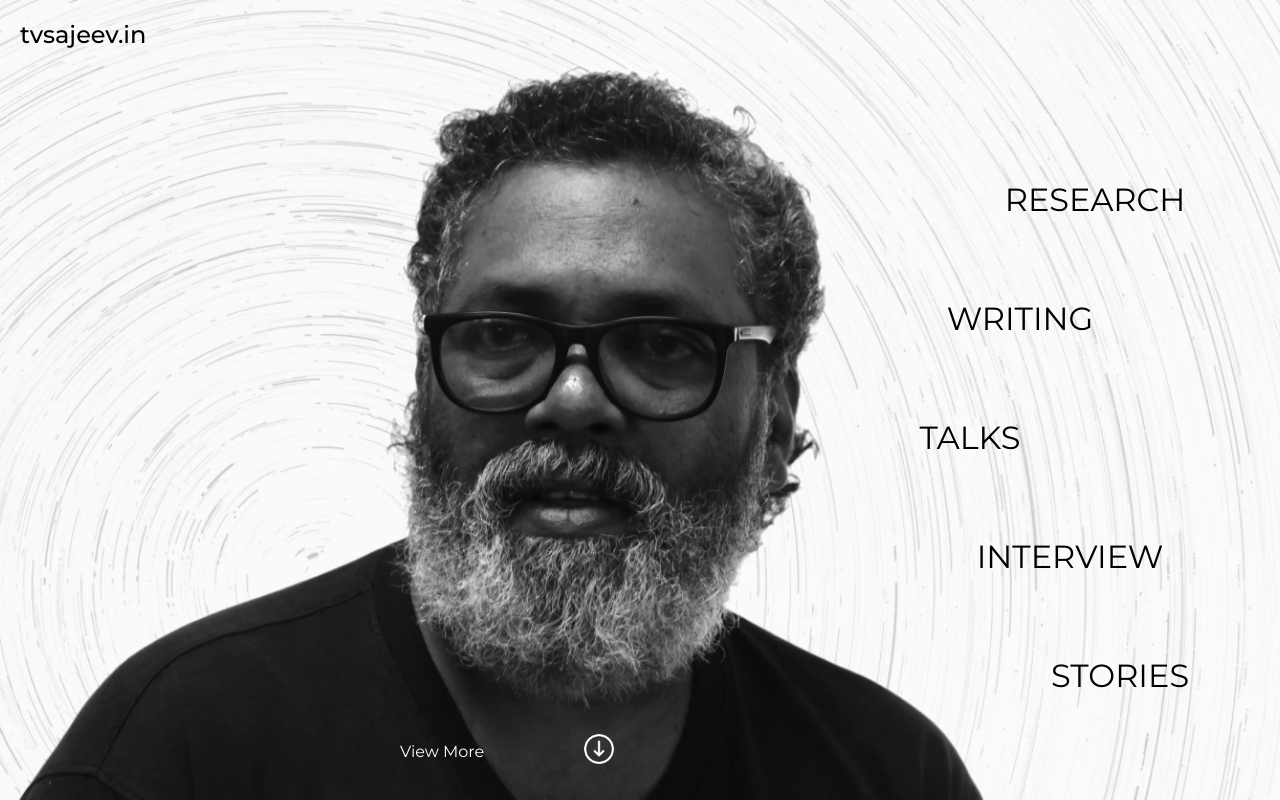
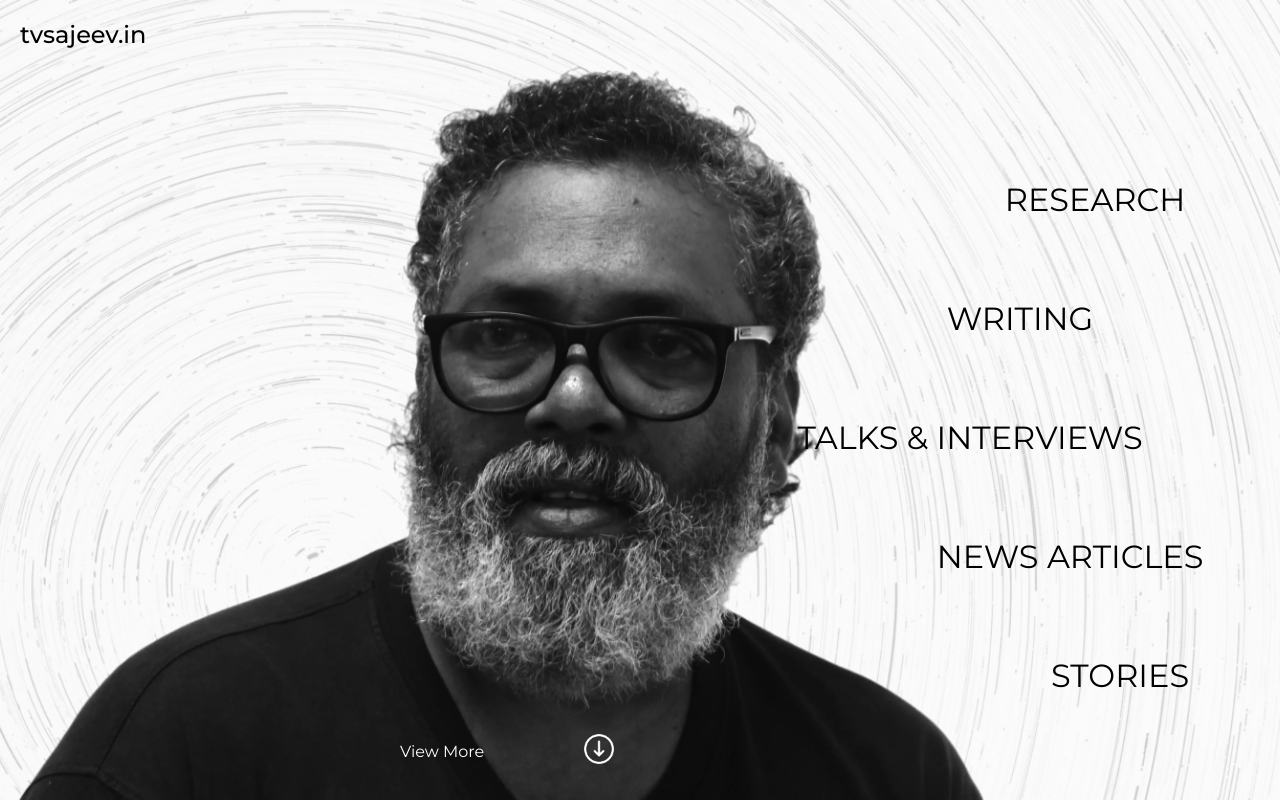
Before and after one commit to theinfinox/tvsajeev, a plain HTML site: page index.html in a window 1280 px wide. Shown: the top 800 px of the page. Drawn offline with Linux system fonts and the light colour scheme.

Commit message:
link updates

```diff
--- a/index.html
+++ b/index.html
@@ -21,18 +21,18 @@
     <nav class="arc-nav">
         <a href="https://www.researchgate.net/profile/T-V-Sajeev/" class="nav-button nav-button-1">RESEARCH</a>
         <a href="https://portfolio.tvsajeev.com/writings" class="nav-button nav-button-2">WRITING</a>
-        <a href="https://portfolio.tvsajeev.com/podcasts/" class="nav-button nav-button-3">TALKS</a>
-        <a href="https://portfolio.tvsajeev.com/videos/" class="nav-button nav-button-4">INTERVIEW</a>
-        <a href="https://portfolio.tvsajeev.com/videos/" class="nav-button nav-button-5">STORIES</a>
+        <a href="https://portfolio.tvsajeev.com/videos/" class="nav-button nav-button-3">TALKS & INTERVIEWS</a>
+        <a href="https://portfolio.tvsajeev.com/news/" class="nav-button nav-button-4">NEWS ARTICLES</a>
+        <a href="https://portfolio.tvsajeev.com/podcasts/" class="nav-button nav-button-5">STORIES</a>
     </nav>
 
     <!-- Dropdown Menu for Mobile -->
     <nav class="dropdown-menu">
         <a href="https://www.researchgate.net/profile/T-V-Sajeev/" class="dropdown-item">RESEARCH</a>
         <a href="https://portfolio.tvsajeev.com/writings" class="dropdown-item">WRITING</a>
-        <a href="https://portfolio.tvsajeev.com/podcasts/" class="dropdown-item">TALKS</a>
-        <a href="https://portfolio.tvsajeev.com/videos/" class="dropdown-item">INTERVIEW</a>
-        <a href="https://portfolio.tvsajeev.com/videos/" class="dropdown-item">STORIES</a>
+        <a href="https://portfolio.tvsajeev.com/videos/" class="dropdown-item">TALKS & INTERVIEWS</a>
+        <a href="https://portfolio.tvsajeev.com/news/" class="dropdown-item">NEWS ARTICLES</a>
+        <a href="https://portfolio.tvsajeev.com/podcasts/" class="dropdown-item">STORIES</a>
 
     </nav>
 
```
